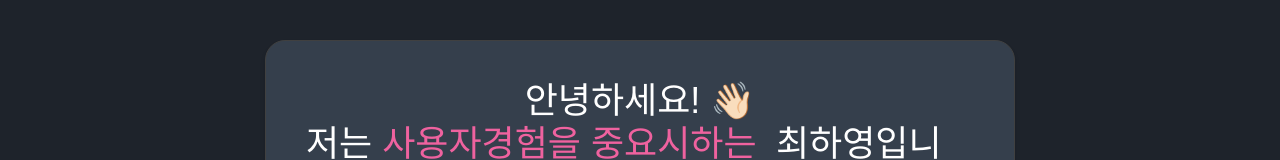
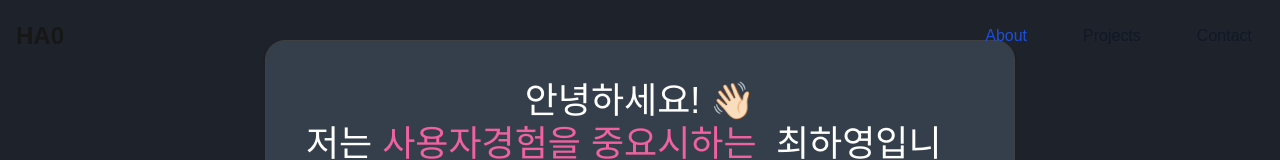
Before and after one commit to carrotpieOwO/portfolio2024, a Next.js app: page /about in a window 1280 px wide. Shown: the top 160 px of the page. Built offline with nearby package versions, Linux system fonts and the light colour scheme.

Commit message:
feat: nav 생성

```diff
--- a/app/about/page.tsx
+++ b/app/about/page.tsx
@@ -92,7 +92,7 @@ export default function About() {
     }, []);
 
   return (
-    <section className="relative min-h-[100vh] w-full flex items-center flex-column" ref={nightRef}>
+    <section id="about" className="relative min-h-[100vh] w-full flex items-center flex-column" ref={nightRef}>
       <div ref={titleRef} className="absolute top-1/2 w-full text-7xl font-bold text-transparent" style={{ WebkitTextStroke: '1px #fff' }}>
         <span ref={prontendRef} className="front-end block">FRONT-END</span>
         <span ref={developerRef} className="developer block">DEVELOPER</span>
--- /dev/null
+++ b/app/components/Nav.tsx
@@ -0,0 +1,24 @@
+export default function Nav () {
+    return (
+        <nav className=" border-gray-200 dark:bg-gray-900 fixed w-full z-20">
+            <div className="max-w-screen-xl flex items-center justify-between mx-auto p-4">
+                <a href="/" className="flex items-center space-x-3 rtl:space-x-reverse">
+                    <span className="self-center text-2xl font-semibold whitespace-nowrap dark:text-white">HA0</span>
+                </a>
+                <div className={`sm:block sm:w-auto`} id="navbar-default">
+                    <ul className="font-medium flex p-0 flex-row sm:space-x-8 ">
+                        <li>
+                        <a href="#about" className="block py-2 px-3 rounded bg-transparent text-blue-700 p-0" aria-current="page">About</a>
+                        </li>
+                        <li>
+                        <a href="#project" className="block py-2 px-3 text-gray-900 rounded p-0">Projects</a>
+                        </li>
+                        <li>
+                        <a href="#contact" className="block py-2 px-3 text-gray-900 rounded hover:text-blue-700 p-0 ">Contact</a>
+                        </li>
+                    </ul>
+                </div>
+            </div>
+        </nav>
+    )
+}
--- a/app/contact/page.tsx
+++ b/app/contact/page.tsx
@@ -24,7 +24,7 @@ export default function Contact() {
     }
 
     return (
-        <section className="relative h-[100vh] w-full transition-colors duration-500 ease-in-out" ref={contactRef}>
+        <section id="contact" className="relative h-[100vh] w-full transition-colors duration-500 ease-in-out" ref={contactRef}>
             <p className="absolute text-9xl font-bold text-transparent my-10 sm:my-32 left-1 sm:left-10" style={{ WebkitTextStroke: '1px #fff' }}>Contact.</p>
             <div className='relative top-[20%] shadow-md shadow-black/20 rounded-[20px] bg-white w-fit min-w-[350px] sm:w-[750px] mx-auto'>
                 <div className='flex items-center p-3 gap-2'>
--- a/app/layout.tsx
+++ b/app/layout.tsx
@@ -1,6 +1,7 @@
 import type { Metadata } from "next";
 import localFont from "next/font/local";
 import "./globals.css";
+import Nav from "./components/Nav";
 
 const geistSans = localFont({
   src: "./fonts/GeistVF.woff",
@@ -28,6 +29,7 @@ export default function RootLayout({
       <body
         className={`${geistSans.variable} ${geistMono.variable} antialiased overflow-x-hidden bg`}
       >
+        <Nav />
         {children}
       </body>
     </html>
```
